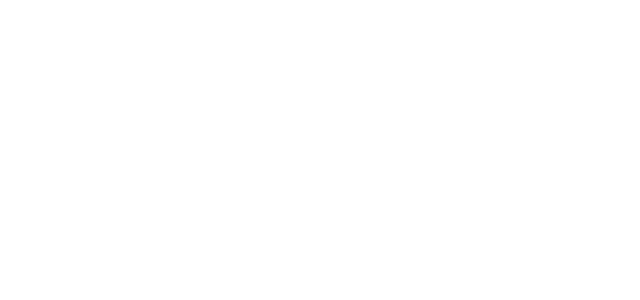
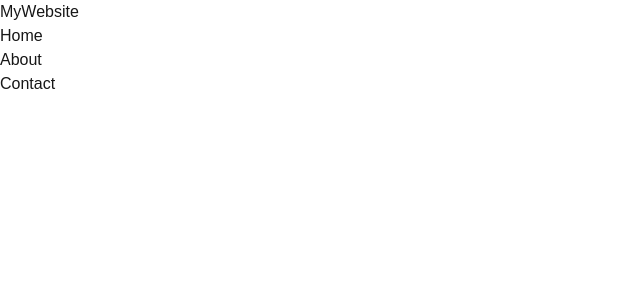
Before and after one commit to Veroxsa/apotik-system, a Next.js app: page / in a window 1280 px wide. Shown: the top 300 px of the page, without its empty margins (0-640 px from the left). Built offline with nearby package versions, Linux system fonts and the light colour scheme.

Commit message:
add link

```diff
--- a/src/components/Header.tsx
+++ b/src/components/Header.tsx
@@ -6,18 +6,26 @@
   return (
     <header className={styles.header}>
       <div className={styles.logo}>
-
+        <Link href="/">
+          <a>MyWebsite</a>
+        </Link>
       </div>
       <nav className={styles.nav}>
         <ul>
           <li>
-
+            <Link href="/">
+              <a>Home</a>
+            </Link>
           </li>
           <li>
-
+            <Link href="/about">
+              <a>About</a>
+            </Link>
           </li>
           <li>
-
+            <Link href="/contact">
+              <a>Contact</a>
+            </Link>
           </li>
         </ul>
       </nav>
```
